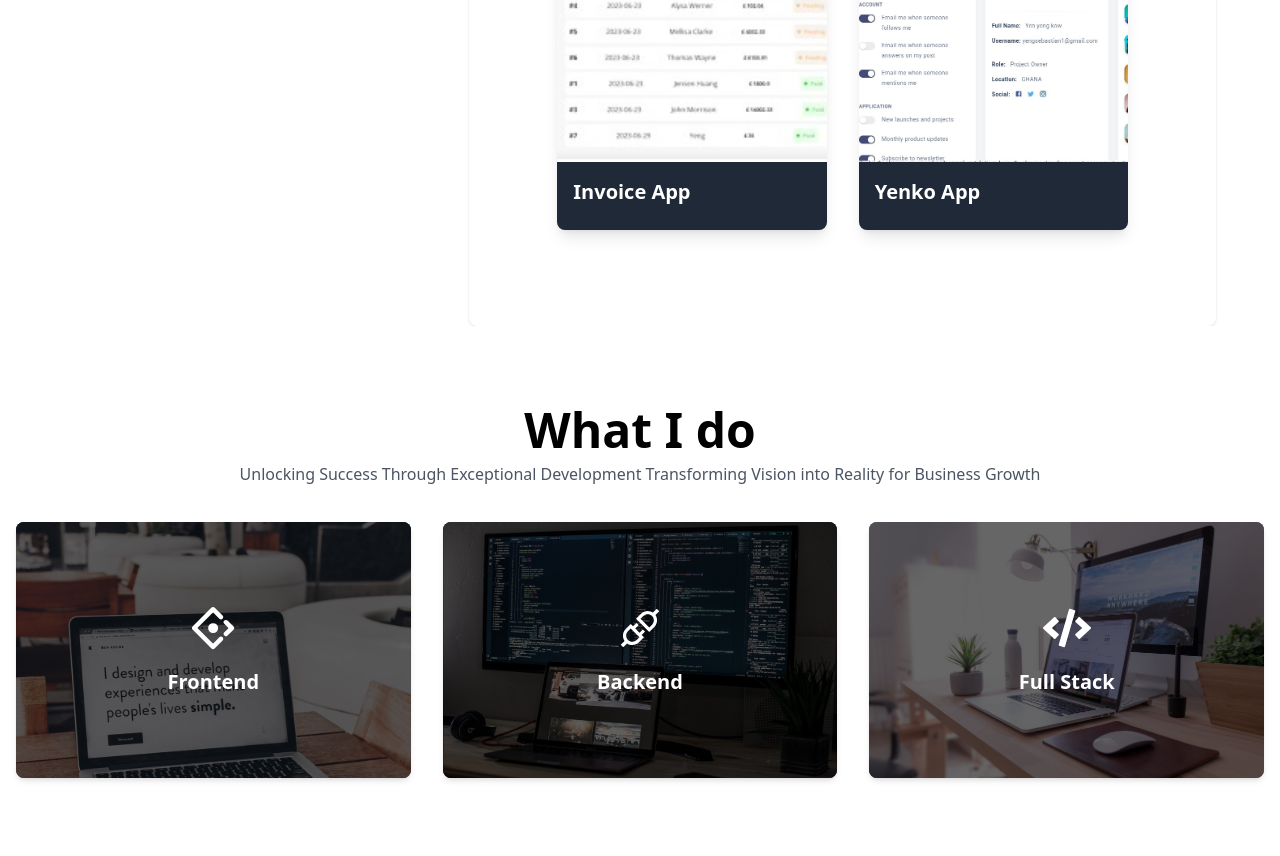
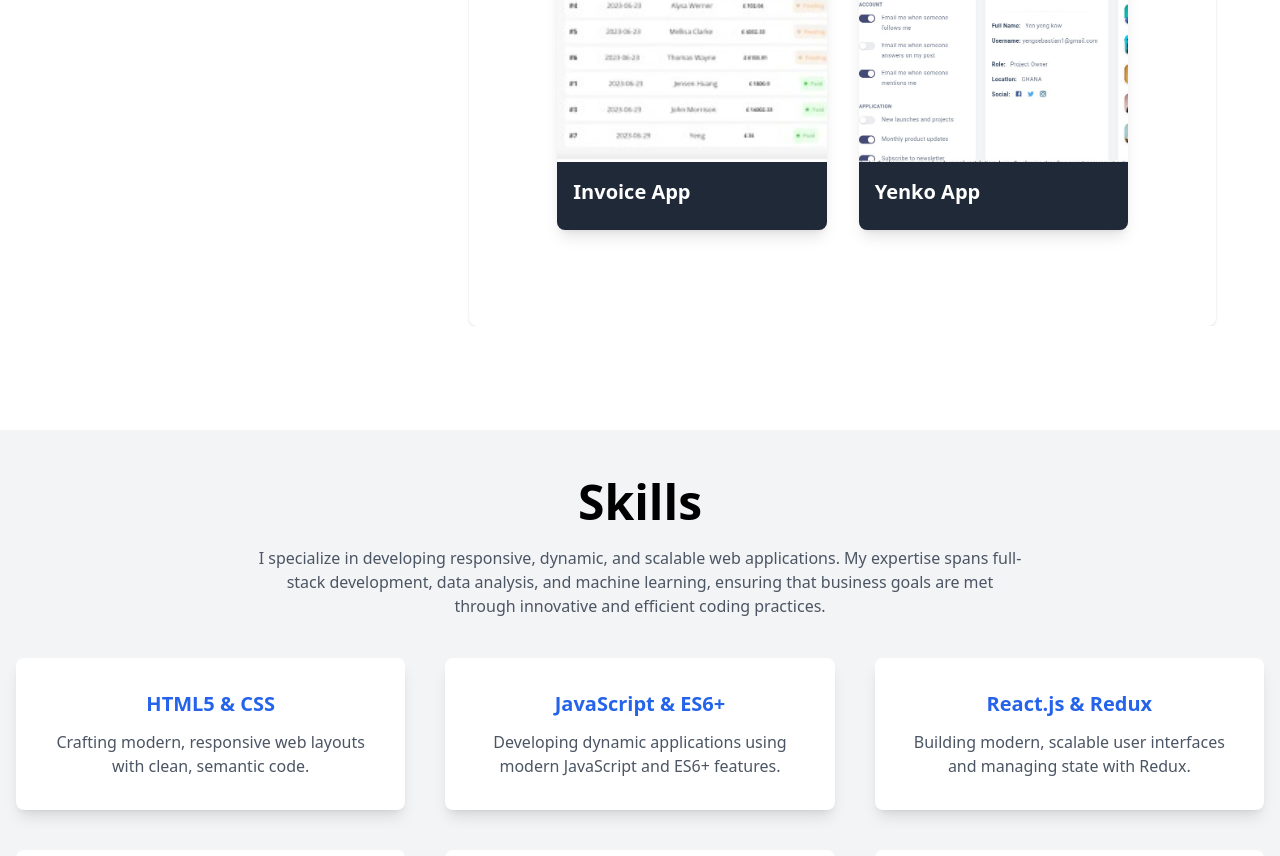
Before and after one commit to YENG-SEBASTIAN/website, a React (Create React App) app: page / in a window 1280 px wide. Shown: the part 1926-2782 px from the top of the page. Built offline with nearby package versions, Linux system fonts and the light colour scheme.

Commit message:
services

```diff
--- a/src/App.js
+++ b/src/App.js
@@ -1,10 +1,7 @@
-// App.jsx
-
 import React from 'react';
 import Navbar from './components/Navbar';
 import HeroSection from './components/HeroSection';
 import AboutSection from './components/AboutSection';
-import ServicesSection from './components/ServicesSection';
 import SkillsSection from './components/SkillsSection';
 import HireMeSection from './components/HireMeSection';
 import ContactSection from './components/ContactSection';
@@ -17,7 +14,6 @@ function App() {
       <Navbar />
       <HeroSection />
       <AboutSection />
-      <ServicesSection />
       <SkillsSection />
       <HireMeSection />
       <ContactSection />
--- a/src/components/AboutSection.jsx
+++ b/src/components/AboutSection.jsx
@@ -1,8 +1,8 @@
 import React, { useState } from 'react';
 import ProjectsSection from './ProjectsSection';
+import ServicesSection from './ServicesSection';
 
 // Dummy components for the tabs
-const Projects = () => <div>Projects Content</div>;
 const Service = () => <div>Service Content</div>;
 const Resume = () => <div>Resume Content</div>;
 
@@ -15,11 +15,11 @@ const AboutSection = () => {
       case 'Projects':
         return <ProjectsSection />;
       case 'Service':
-        return <Service />;
+        return <ServicesSection />;
       case 'Resume':
         return <Resume />;
       default:
-        return <Projects />;
+        return <ProjectsSection />;
     }
   };
 
--- a/src/components/ServicesSection.jsx
+++ b/src/components/ServicesSection.jsx
@@ -8,13 +8,9 @@ import dataanalysis from '../assets/images/data_analysis.jpeg';
 
 const ServicesSection = () => {
   return (
-    <section className="ftco-section" id="services-section">
-      <div className="container mx-auto">
-        <div className="py-5 mt-5 text-center">
-          <h1 className="text-4xl md:text-5xl font-bold mb-2">What I do</h1>
-          <p className="text-gray-600">Unlocking Success Through Exceptional Development Transforming Vision into Reality for Business Growth</p>
-        </div>
-        <div className="flex flex-wrap justify-center">
+    <section className="ftco-section py-5" id="services-section">
+      <div className="container mx-auto px-4 md:px-8 lg:px-16">
+        <div className="grid grid-cols-1 md:grid-cols-2 lg:grid-cols-2 gap-8">
           <ServiceItem
             icon={<AiOutlineAntDesign className="text-5xl" />}
             title="Frontend"
@@ -30,11 +26,11 @@ const ServicesSection = () => {
             title="Full Stack"
             image={fullstack}
           />
-          {/* <ServiceItem
+          <ServiceItem
             icon={<FaDatabase className="text-5xl" />}
             title="Data Analysis"
             image={dataanalysis}
-          /> */}
+          />
         </div>
       </div>
     </section>
@@ -43,15 +39,14 @@ const ServicesSection = () => {
 
 const ServiceItem = ({ icon, title, image }) => {
   return (
-    <div className="w-full md:w-1/3 lg:w-1/3 p-4 text-center">
+    <div className="relative bg-gray-800 rounded-lg shadow-md overflow-hidden hover:bg-gray-700 transition duration-300">
       <div
-        className="block bg-gray-800 rounded-lg shadow-md overflow-hidden hover:bg-gray-700 transition duration-300"
+        className="w-full h-64 bg-cover bg-center"
+        style={{ backgroundImage: `url(${image})` }}
       >
-        <div className="relative w-full h-64 bg-cover bg-center" style={{ backgroundImage: `url(${image})` }}>
-          <div className="absolute inset-0 bg-black bg-opacity-60 flex flex-col items-center justify-center text-white">
-            <span className="text-5xl mb-4">{icon}</span>
-            <h3 className="text-xl font-semibold">{title}</h3>
-          </div>
+        <div className="absolute inset-0 bg-black bg-opacity-60 flex flex-col items-center justify-center text-white p-4">
+          <span className="text-5xl mb-4">{icon}</span>
+          <h3 className="text-xl font-semibold text-center">{title}</h3>
         </div>
       </div>
     </div>
```
